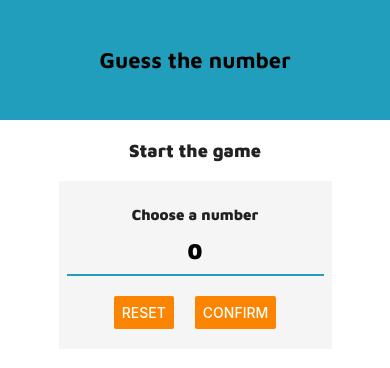
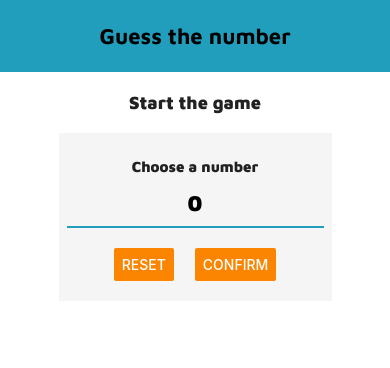
Before and after one commit to kevinRifelKaiser/guess-number-game, a React Native app: screen / in a window 390 px wide. Shown: the top 368 px of the page. Built offline with nearby package versions, Linux system fonts and the light colour scheme.

Commit message:
[feature] - make screens responsive when divice is in landscape

```diff
--- a/app.json
+++ b/app.json
@@ -3,7 +3,6 @@
     "name": "find-number-game",
     "slug": "find-number-game",
     "version": "1.0.0",
-    "orientation": "portrait",
     "icon": "./assets/icon.png",
     "userInterfaceStyle": "light",
     "splash": {
@@ -14,9 +13,7 @@
     "updates": {
       "fallbackToCacheTimeout": 0
     },
-    "assetBundlePatterns": [
-      "**/*"
-    ],
+    "assetBundlePatterns": ["**/*"],
     "ios": {
       "supportsTablet": true
     },
--- a/src/components/header/index.jsx
+++ b/src/components/header/index.jsx
@@ -1,12 +1,14 @@
-import { View, Text } from 'react-native'
-import { styles } from './styles'
+import { View, Text, SafeAreaView } from "react-native";
+import { styles } from "./styles";
 
 const Header = ({ title }) => {
-  return(
-    <View style={styles.container}>
-      <Text style={styles.title}>{title}</Text>
-    </View>
+  return (
+    <SafeAreaView>
+      <View style={styles.container}>
+        <Text style={styles.title}>{title}</Text>
+      </View>
+    </SafeAreaView>
   );
-}
+};
 
 export default Header;
--- a/src/components/header/styles.js
+++ b/src/components/header/styles.js
@@ -1,16 +1,18 @@
-import { StyleSheet, StatusBar } from "react-native"
-import { colors } from '../../constants'
+import { StyleSheet, StatusBar, Dimensions } from "react-native";
+import { colors } from "../../constants";
+
+const { height } = Dimensions.get("screen");
 
 export const styles = StyleSheet.create({
   container: {
     backgroundColor: colors.primary,
-    height: 120,
-    justifyContent: 'center',
+    height: height * 0.12,
+    justifyContent: "center",
     alignItems: "center",
     marginTop: StatusBar.currentHeight,
   },
   title: {
     fontSize: 22,
-    fontFamily: 'MavenPro-Bold',
-  }
+    fontFamily: "MavenPro-Bold",
+  },
 });
--- a/src/screens/game-over/index.jsx
+++ b/src/screens/game-over/index.jsx
@@ -1,27 +1,56 @@
-import { View, Text, Image, Button } from "react-native";
+import { useState, useEffect } from "react";
+import { View, Text, Image, Button, Dimensions } from "react-native";
 import { styles } from "./styles";
 import { Card } from "../../components";
 import { colors } from "../../constants";
 
 const GameOver = ({ roundsTaken, userNumber, onHandleReset }) => {
+  const [isPortrait, setIsPortrait] = useState(false);
+
+  const onHandlePortrait = () => {
+    return Dimensions.get("screen").height >= Dimensions.get("screen").width;
+  };
+
+  const stateOfPortrait = () => {
+    setIsPortrait(onHandlePortrait);
+  };
+
+  useEffect(() => {
+    const handlePortraitChange = Dimensions.addEventListener(
+      "change",
+      stateOfPortrait
+    );
+
+    return () => {
+      handlePortraitChange.remove();
+    };
+  });
+
   return (
     <View style={styles.container}>
-      <Card style={styles.cardContainer}>
+      <Card
+        style={
+          isPortrait
+            ? styles.cardContainerPortrait
+            : styles.cardContainerLandscape
+        }>
         <Image
           source={{
             uri: "https://www.pngplay.com/wp-content/uploads/6/Black-Game-Over-PNG.png",
           }}
           style={styles.image}
         />
+        <View>
           <Text style={styles.numberText}>Your Number: {userNumber}</Text>
           <Text style={styles.roundsNumber}>Rouns taken: {roundsTaken}</Text>
-      </Card>
           <Button
             title="Restart"
             onPress={onHandleReset}
             color={colors.secondary}
           />
         </View>
+      </Card>
+    </View>
   );
 };
 
--- a/src/screens/game-over/styles.js
+++ b/src/screens/game-over/styles.js
@@ -5,11 +5,18 @@ export const styles = StyleSheet.create({
   container: {
     alignItems: "center",
   },
-  cardContainer: {
+  cardContainerPortrait: {
     width: "70%",
     alignItems: "center",
     marginVertical: 40,
     paddingBottom: 20,
+  },
+  cardContainerLandscape: {
+    width: "90%",
+    flexDirection: "row",
+    alignItems: "center",
+    justifyContent: "space-evenly",
+    marginVertical: 20,
   },
   image: {
     width: 200,
@@ -26,5 +33,6 @@ export const styles = StyleSheet.create({
     fontSize: 18,
     color: colors.text,
     fontFamily: "MavenPro-ExtraBold",
+    marginBottom: 20,
   },
 });
--- a/src/screens/game/styles.js
+++ b/src/screens/game/styles.js
@@ -1,37 +1,40 @@
-import { StyleSheet } from "react-native"
-import { colors } from '../../constants'
+import { StyleSheet } from "react-native";
+import { colors } from "../../constants";
 
 export const styles = StyleSheet.create({
   body: {
-    position: 'relative',
+    position: "relative",
   },
   container: {
     justifyContent: "center",
-    alignItems: 'center',
+    alignItems: "center",
+  },
+  containerScroll: {
+    flex: 1,
   },
   gameCard: {
-    marginTop: 20,
+    marginVertical: 10,
     height: 225,
-    width: '80%',
-    alignItems: 'center',
-    justifyContent: 'space-between'
+    width: "80%",
+    alignItems: "center",
+    justifyContent: "space-between",
   },
   gameTitle: {
     fontSize: 18,
-    fontFamily: 'MavenPro',
+    fontFamily: "MavenPro",
     marginTop: 20,
     color: colors.text,
   },
   buttonsContainer: {
-    flexDirection: 'row',
+    flexDirection: "row",
     paddingVertical: 10,
     paddingHorizontal: 40,
-    width: '100%',
-    justifyContent: 'space-between',
+    width: "100%",
+    justifyContent: "space-between",
   },
   gobackContainer: {
-    position: 'absolute',
+    position: "absolute",
     bottom: -350,
-    left: 50
-  }
+    left: 50,
+  },
 });
--- a/src/screens/start-game/index.jsx
+++ b/src/screens/start-game/index.jsx
@@ -4,8 +4,11 @@ import {
   TextInput,
   Button,
   TouchableWithoutFeedback,
+  KeyboardAvoidingView,
   Keyboard,
   Alert,
+  Platform,
+  ScrollView,
 } from "react-native";
 import { useState } from "react";
 import { styles } from "./styles";
@@ -60,10 +63,14 @@ const StartGame = ({ onHandleStart }) => {
   };
 
   return (
+    <KeyboardAvoidingView
+      style={styles.containerScroll}
+      behavior={Platform.OS === "ios" ? "height" : "padding"}>
       <TouchableWithoutFeedback
         onPress={() => {
           Keyboard.dismiss();
         }}>
+        <ScrollView style={styles.containerScroll}>
           <View style={styles.container}>
             <Text style={styles.title}>Start the game</Text>
             <Card style={styles.inputContainer}>
@@ -90,7 +97,9 @@ const StartGame = ({ onHandleStart }) => {
             </Card>
             <Confirmed />
           </View>
+        </ScrollView>
       </TouchableWithoutFeedback>
+    </KeyboardAvoidingView>
   );
 };
 
--- a/src/screens/start-game/styles.js
+++ b/src/screens/start-game/styles.js
@@ -1,28 +1,31 @@
-import { StyleSheet } from "react-native"
-import { colors } from '../../constants'
+import { StyleSheet } from "react-native";
+import { colors } from "../../constants";
 
 export const styles = StyleSheet.create({
   container: {
     flex: 1,
     alignItems: "center",
   },
+  containerScroll: {
+    flex: 1,
+  },
   title: {
     fontSize: 18,
-    fontFamily: 'MavenPro',
+    fontFamily: "MavenPro",
     color: colors.text,
     textAlign: "center",
     paddingVertical: 20,
   },
   inputContainer: {
     justifyContent: "center",
-    width: '70%',
+    width: "70%",
     alignItems: "center",
     marginHorizontal: 20,
     paddingVertical: 20,
   },
   label: {
     fontSize: 15,
-    fontFamily: 'MavenPro',
+    fontFamily: "MavenPro",
     color: colors.text,
     paddingVertical: 5,
     textAlign: "center",
@@ -30,7 +33,7 @@ export const styles = StyleSheet.create({
   input: {
     borderBottomColor: colors.primary,
     borderBottomWidth: 2,
-    fontFamily: 'MavenPro',
+    fontFamily: "MavenPro",
     minWidth: 70,
     fontSize: 22,
     paddingVertical: 10,
@@ -43,14 +46,14 @@ export const styles = StyleSheet.create({
     marginTop: 20,
   },
   confirmed: {
-    width: '70%',
+    width: "70%",
     height: 200,
-    justifyContent: 'space-around',
-    alignItems: 'center',
-    marginVertical: 20
+    justifyContent: "space-around",
+    alignItems: "center",
+    marginVertical: 20,
   },
   confirmedTitle: {
     fontSize: 15,
     color: colors.text,
-  }
+  },
 });
```
Lines whose indentation alone changed are shown as unchanged.
